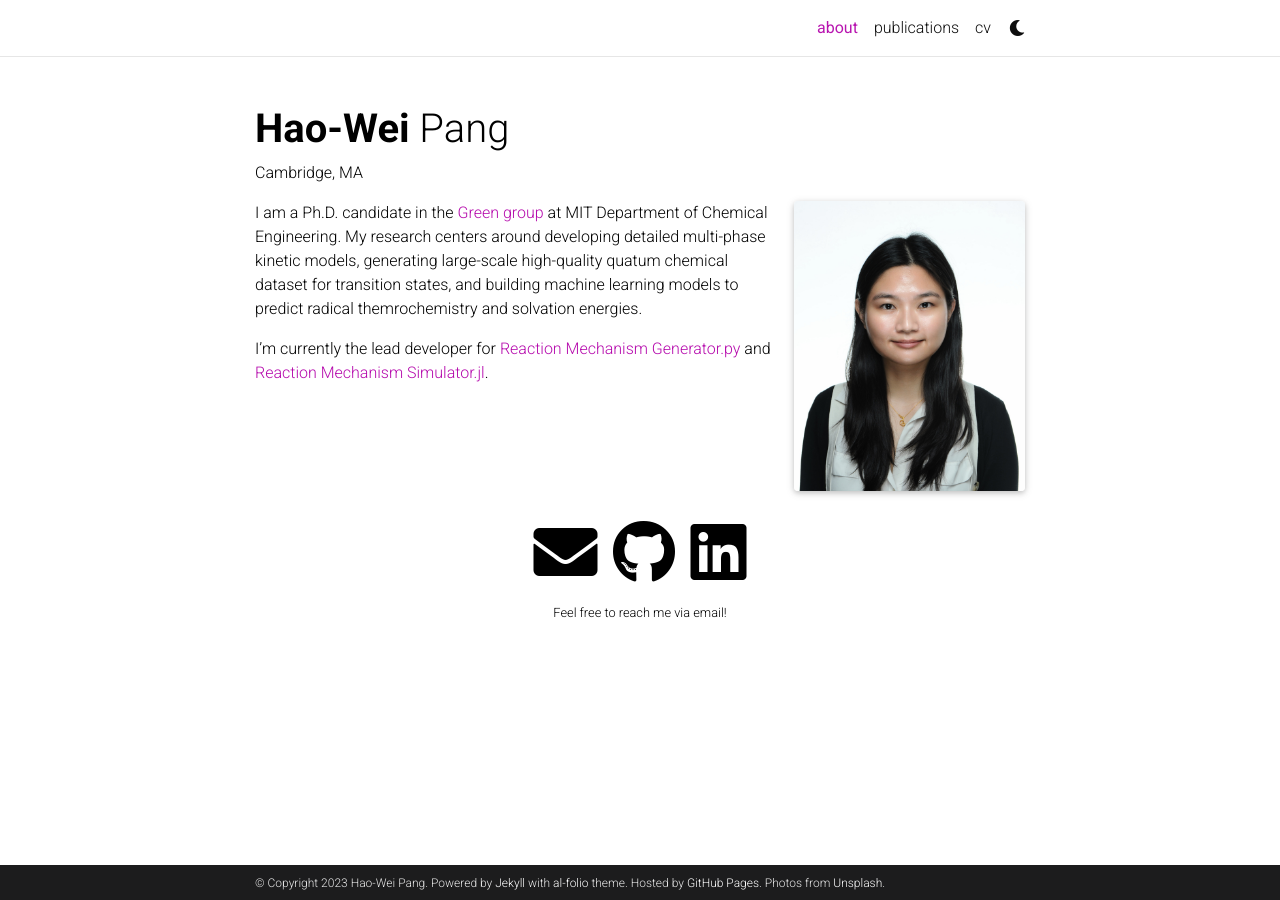
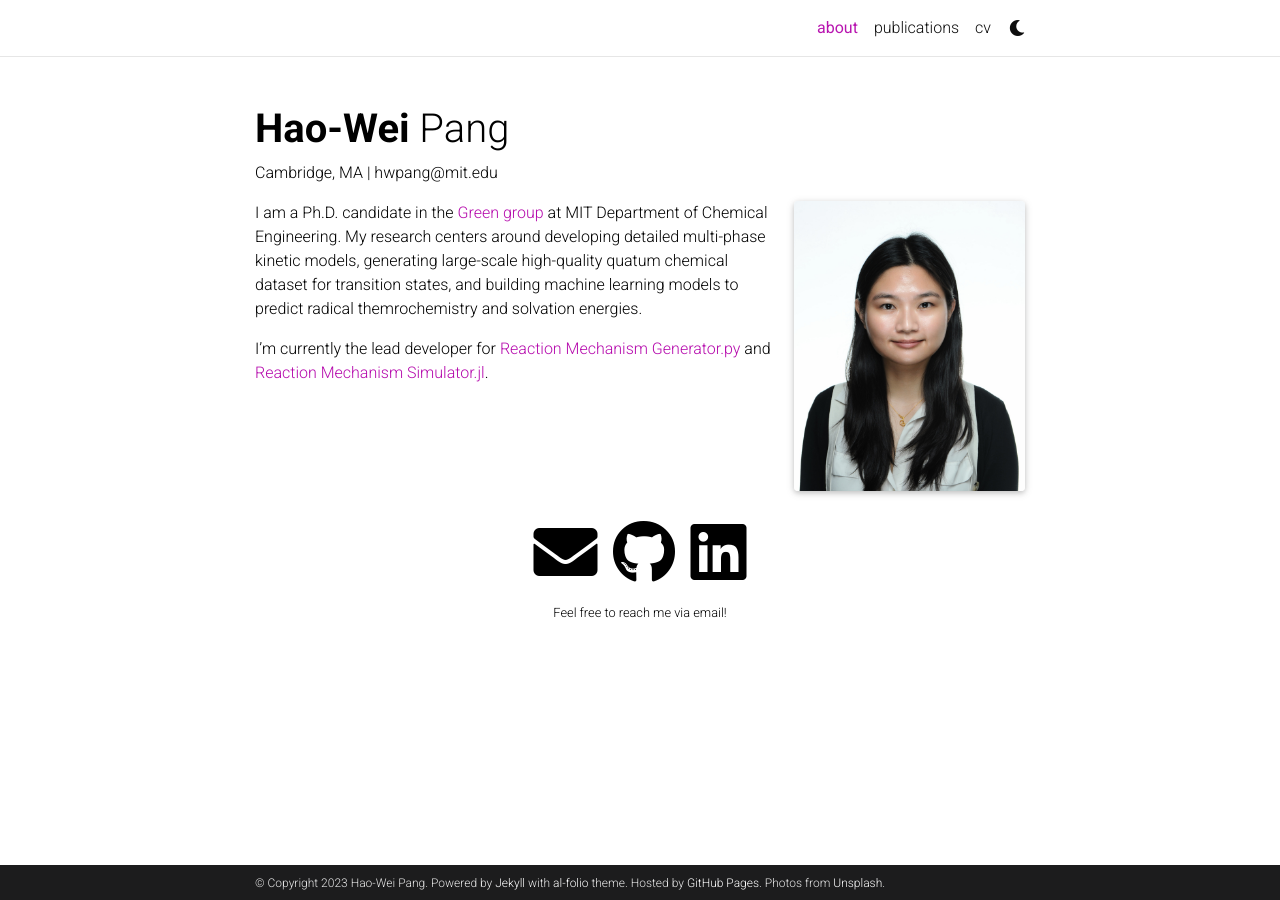
Before and after one commit to hwpang/hwpang.github.io, a Jekyll site: the page built from _pages/about.md, in a window 1280 px wide. Built offline with Jekyll 4.4.1, drawn with Linux system fonts in a browser that asks for light colours; full-size pictures stand in for the smaller copies a plugin makes; comment, search, counter and statistics services are not loaded; a style sheet for code colours, icons or effects is not loaded.

Commit message:
Add email

```diff
--- a/_pages/about.md
+++ b/_pages/about.md
@@ -2,7 +2,7 @@
 layout: about
 title: about
 permalink: /
-subtitle: Cambridge, MA
+subtitle: Cambridge, MA | hwpang@mit.edu
 
 profile:
   align: right
```
